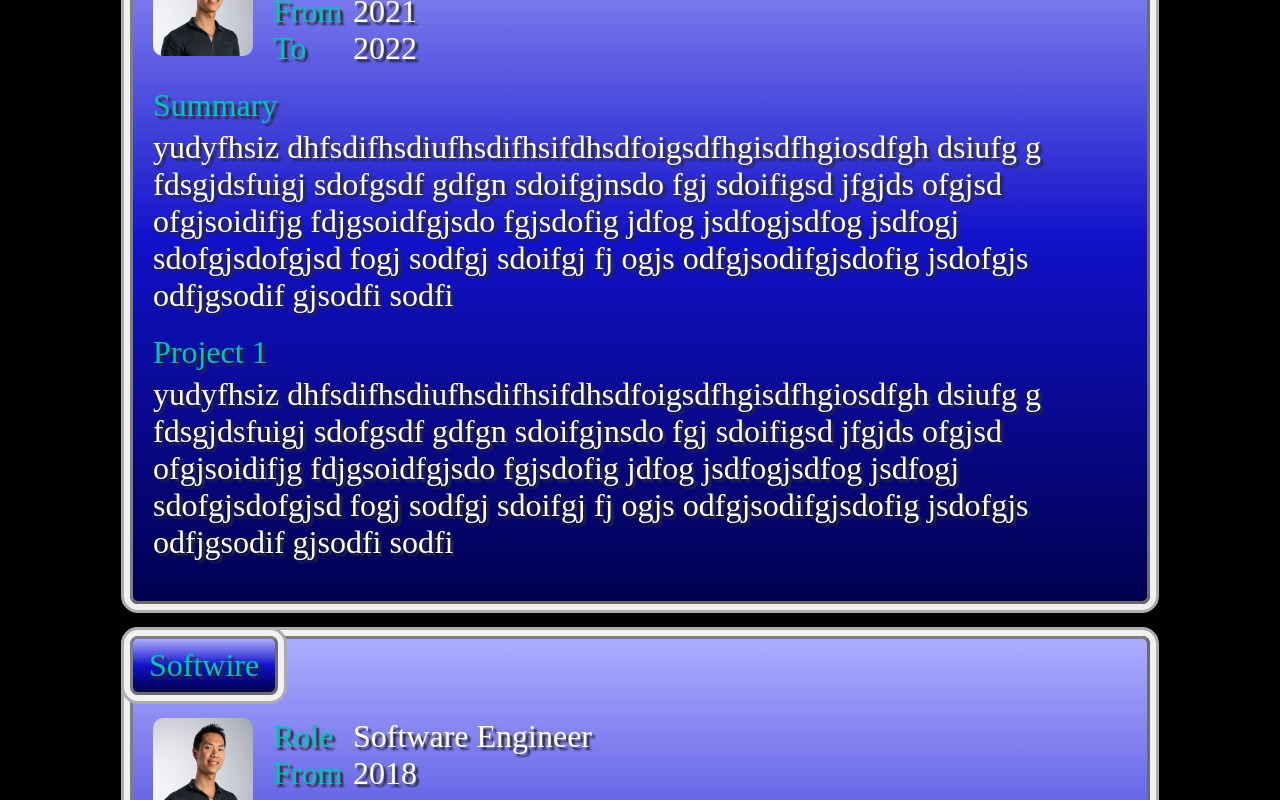
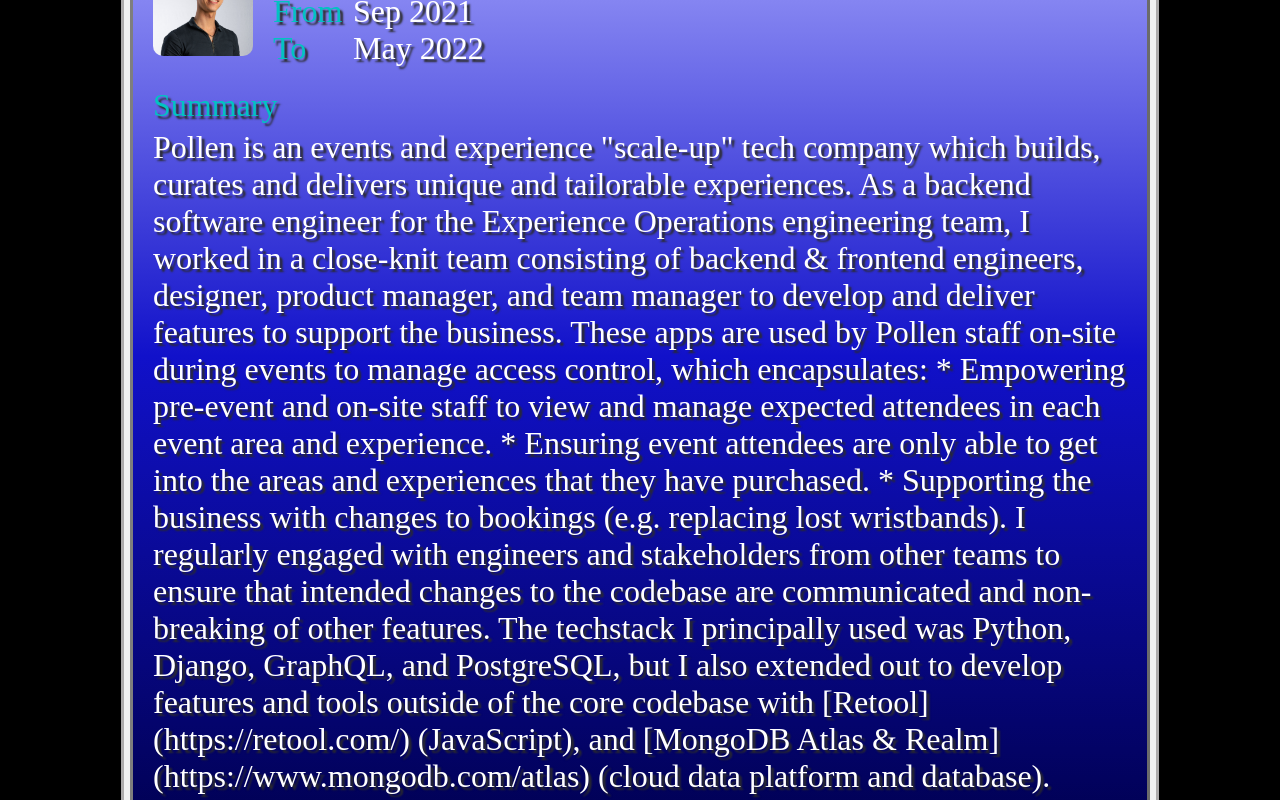
Before and after one commit to julesnuggy/cv, a React (Create React App) app: page /cv/ff-theme in a window 1280 px wide. Shown: the part 560-1360 px from the top of the page. Built offline with nearby package versions, Linux system fonts and the light colour scheme; a web font is replaced by a local one.

Commit message:
Use actual experience data to populate History (basic)

```diff
--- a/src/components/ff-theme/history.tsx
+++ b/src/components/ff-theme/history.tsx
@@ -2,34 +2,32 @@ import React from 'react'
 
 import SectionDetailed from './sectionDetailed';
 import profile_photo from '../../assets/profile_photo.jpg';
+import data from '../../data/experienceData.json';
+import { ExperienceData } from '../../data/experienceData';
+
+type HistoryItemProps = {
+  data: ExperienceData;
+};
+
+const HistoryItem = ({ data }: HistoryItemProps ) => (
+  <SectionDetailed
+    section={data.employer}
+    avatar_src={profile_photo}
+    summary_items={[
+      {title: 'Role', value: 'Software Engineer'},
+      {title: 'From', value: data.from},
+      {title: 'To', value: data.to}
+    ]}
+    detailed_data={[
+      {title: 'Summary', value: data.summary},
+      ...data.projects.map(project => ({title: project.name, value: project.description})),
+    ]} />
+)
 
 const History = () => {
   return (
     <>
-      <SectionDetailed
-      section="Pollen"
-      avatar_src={profile_photo}
-      summary_items={[
-        {title: 'Role', value: 'Software Engineer'},
-        {title: 'From', value: '2021'},
-        {title: 'To', value: '2022'}
-      ]}
-      detailed_data={[
-        {title: 'Summary', value: 'yudyfhsiz dhfsdifhsdiufhsdifhsifdhsdfoigsdfhgisdfhgiosdfgh dsiufg g fdsgjdsfuigj sdofgsdf gdfgn sdoifgjnsdo fgj sdoifigsd jfgjds ofgjsd ofgjsoidifjg fdjgsoidfgjsdo fgjsdofig jdfog jsdfogjsdfog jsdfogj sdofgjsdofgjsd fogj sodfgj sdoifgj fj ogjs odfgjsodifgjsdofig jsdofgjs odfjgsodif gjsodfi sodfi'},
-        {title: 'Project 1', value: 'yudyfhsiz dhfsdifhsdiufhsdifhsifdhsdfoigsdfhgisdfhgiosdfgh dsiufg g fdsgjdsfuigj sdofgsdf gdfgn sdoifgjnsdo fgj sdoifigsd jfgjds ofgjsd ofgjsoidifjg fdjgsoidfgjsdo fgjsdofig jdfog jsdfogjsdfog jsdfogj sdofgjsdofgjsd fogj sodfgj sdoifgj fj ogjs odfgjsodifgjsdofig jsdofgjs odfjgsodif gjsodfi sodfi'}
-      ]} />
-      <SectionDetailed
-        section="Softwire"
-        avatar_src={profile_photo}
-        summary_items={[
-          {title: 'Role', value: 'Software Engineer'},
-          {title: 'From', value: '2018'},
-          {title: 'To', value: '2021'}
-        ]}
-        detailed_data={[
-          {title: 'Summary', value: 'yudyfhsiz dhfsdifhsdiufhsdifhsifdhsdfoigsdfhgisdfhgiosdfgh dsiufg g fdsgjdsfuigj sdofgsdf gdfgn sdoifgjnsdo fgj sdoifigsd jfgjds ofgjsd ofgjsoidifjg fdjgsoidfgjsdo fgjsdofig jdfog jsdfogjsdfog jsdfogj sdofgjsdofgjsd fogj sodfgj sdoifgj fj ogjs odfgjsodifgjsdofig jsdofgjs odfjgsodif gjsodfi sodfi'},
-          {title: 'Project 1', value: 'yudyfhsiz dhfsdifhsdiufhsdifhsifdhsdfoigsdfhgisdfhgiosdfgh dsiufg g fdsgjdsfuigj sdofgsdf gdfgn sdoifgjnsdo fgj sdoifigsd jfgjds ofgjsd ofgjsoidifjg fdjgsoidfgjsdo fgjsdofig jdfog jsdfogjsdfog jsdfogj sdofgjsdofgjsd fogj sodfgj sdoifgj fj ogjs odfgjsodifgjsdofig jsdofgjs odfjgsodif gjsodfi sodfi'}
-        ]} />
+      {data.map(exp => <HistoryItem data={exp}/>)}
     </>
   )
 }
--- a/src/data/experienceData.d.ts
+++ b/src/data/experienceData.d.ts
@@ -1,7 +1,7 @@
 export type ExperienceData = {
   employer: string;
   from: string;
-  to: number | string;
+  to: string;
   location: string;
   summary: string;
   projects: ProjectData[];
```
